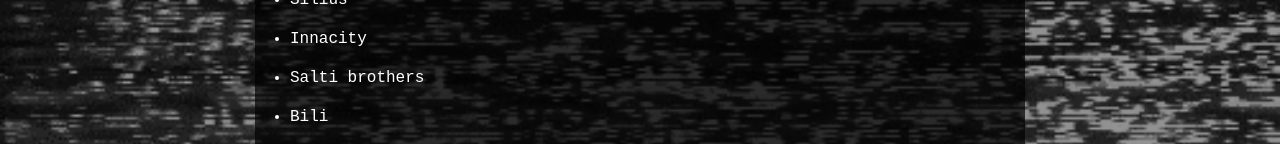
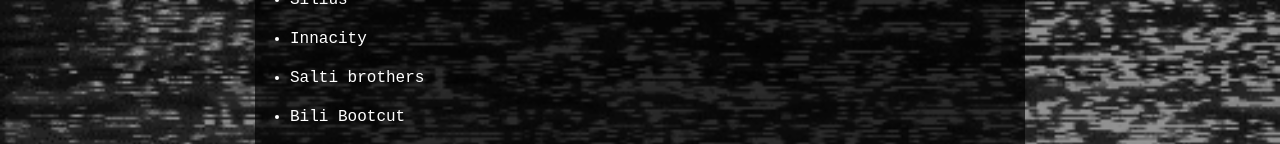
Before and after one commit to sekvenssekvens/sekvenssekvens.github.io, a Jekyll site: the page built from _events/2025-03-16-maskedans.md, in a window 1280 px wide. Shown: the part 1355-1499 px from the top of the page. Built offline with Jekyll 4.4.1, drawn with Linux system fonts in a browser that asks for light colours; grey boxes are pictures that could not be loaded.

```diff
--- a/_events/2025-03-16-maskedans.md
+++ b/_events/2025-03-16-maskedans.md
@@ -16,7 +16,7 @@
 
 *   Salti brothers
 
-*   Bili
+*   Bili Bootcut
 
 
-<div style="padding-bottom: 56.25%; position: relative;"><iframe width="100%" height="100%" src="https://www.youtube.com/embed/4GXlILQtQHg?autoplay=1&controls=0&loop=1&modestbranding=1&playlist=4GXlILQtQHg&rel=0" frameborder="0" allow="accelerometer; autoplay; encrypted-media; gyroscope; picture-in-picture; fullscreen"  style="position: absolute; top: 0px; left: 0px; width: 100%; height: 100%;"><small>Powered by <a href="https://embed.tube/embed-code-generator/youtube/">youtube embed video</a> generator</small></iframe></div>
+<div style="padding-bottom: 56.25%; position: relative;"><iframe width="100%" height="100%" src="https://www.youtube.com/embed/vkA21jxHrx0?autoplay=1&controls=0&loop=1&modestbranding=1&playlist=vkA21jxHrx0&rel=0" frameborder="0" allow="accelerometer; autoplay; encrypted-media; gyroscope; picture-in-picture; fullscreen"  style="position: absolute; top: 0px; left: 0px; width: 100%; height: 100%;"></iframe></div>
```
